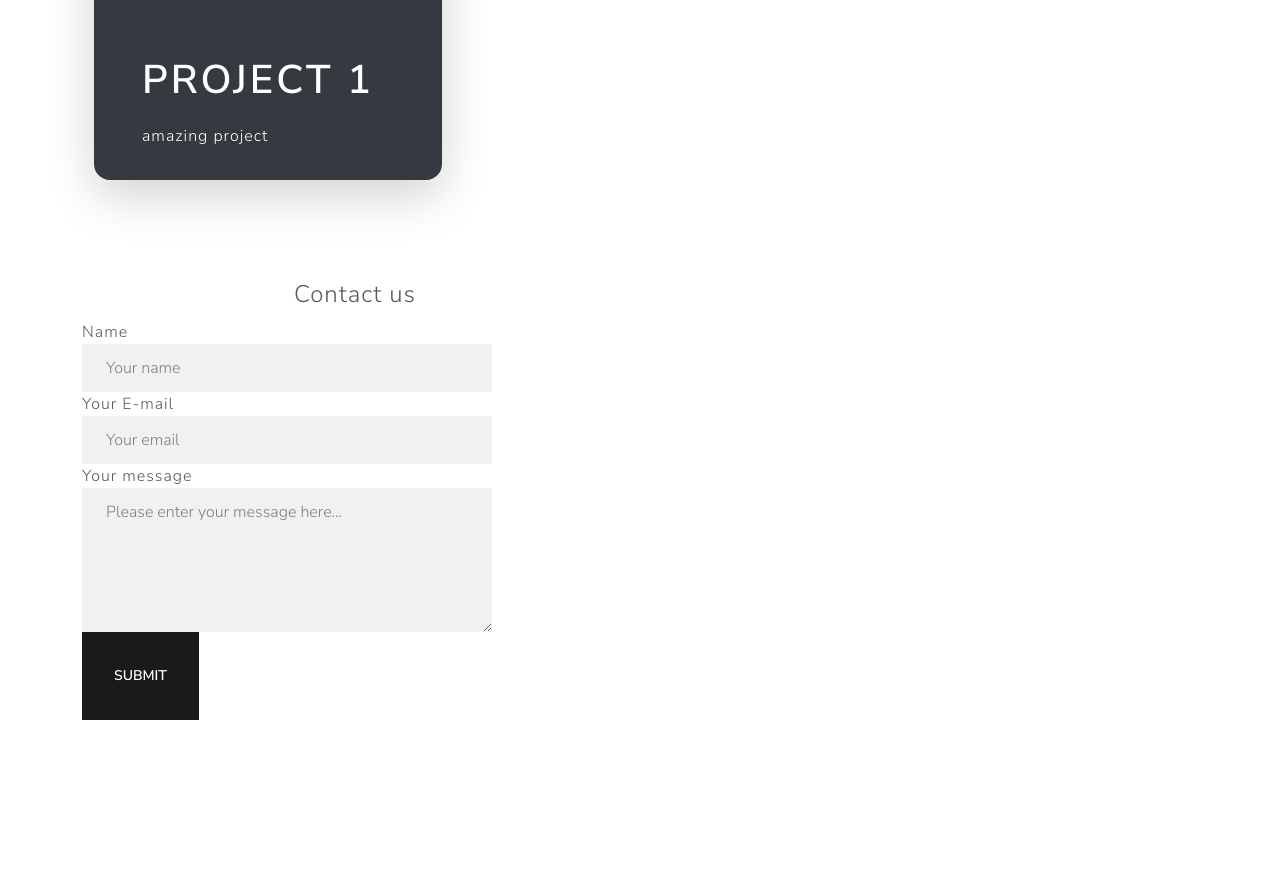
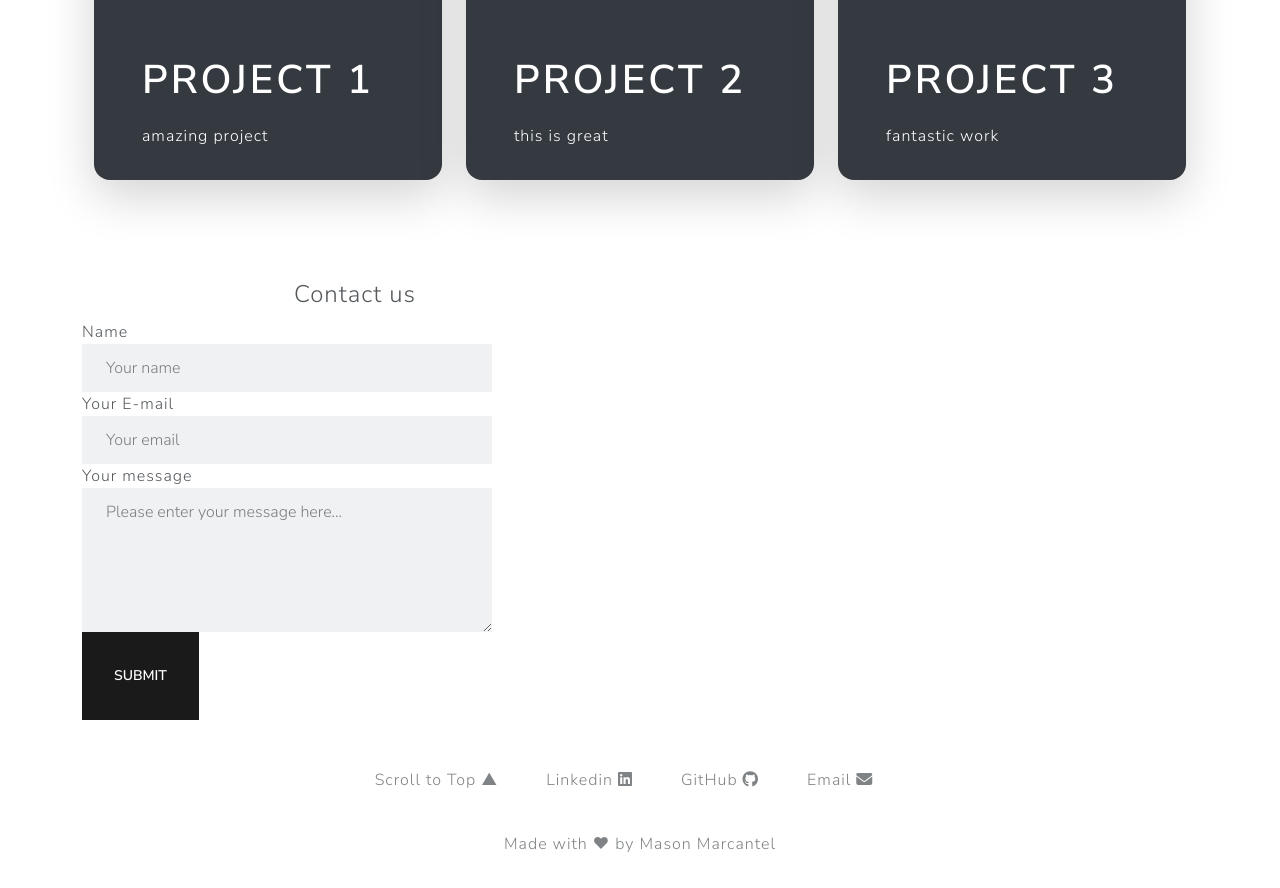
Before and after one commit to MasonMarc/React-Portfolio, a React (Create React App) app in the folder portfolio/: page / in a window 1280 px wide. Shown: the part 180-1068 px from the top of the page. Before the commit the page ends 900 px from the top, so only its background shows below. Built offline with nearby package versions, Linux system fonts and the light colour scheme.

Commit message:
added projects object and footer

```diff
--- a/portfolio/src/components/Card.js
+++ /dev/null
@@ -1,22 +0,0 @@
-import React from 'react';
-
-export default function Card(props) {
-  const cardStyle = {
-    width: '18rem',
-  };
-
-  return (
-    <div className="container">
-      <div className="card" style={cardStyle}>
-        <div className="card-body">
-        <h5 className="card-title">Name: {props.name}</h5>
-          <p className="card-text">Description: {props.description}</p>
-          <p className="card-text">ID: {props.id}</p>
-          <a href="#" className="btn btn-primary">
-            Adopt {props.name}
-          </a>
-        </div>
-      </div>
-    </div>
-  );
-}
--- a/portfolio/src/components/Display.js
+++ b/portfolio/src/components/Display.js
@@ -1,20 +1,24 @@
 import React from 'react';
-import Card from './Card';
 import Nav from './Nav';
 import Projects from './Projects';
 import Contact from './Contact';
+import Footer from './Footer';
 
-const canine = {
-  name: 'Spot',
-  description: 'The best boy',
-  id: 1,
-};
 
-const projects = {
+const projects = [
+  {
   title: 'Project 1',
   description: 'amazing project',
-  id: 1,
-};
+  },
+  {
+    title: 'Project 2',
+    description: 'this is great',
+  },
+  {
+    title: 'Project 3',
+    description: 'fantastic work',
+  },
+];
 
 export default function Display() {
   return (
@@ -27,7 +31,9 @@ export default function Display() {
 
 <div class="container px-4 py-5" id="custom-cards">
 <div class="row row-cols-1 row-cols-lg-3 align-items-stretch g-4 py-5">
-  <Projects title={projects.title} description={projects.description}/>
+  <Projects title={projects[0].title} description={projects[0].description}/>
+  <Projects title={projects[1].title} description={projects[1].description}/>
+  <Projects title={projects[2].title} description={projects[2].description}/>
   </div>
   </div>
 
@@ -36,6 +42,10 @@ export default function Display() {
   <Contact/>
 </div>
 
+<div>
+  <Footer/>
+</div>
+
 </div>
 
   );
--- /dev/null
+++ b/portfolio/src/components/Footer.js
@@ -0,0 +1,22 @@
+import React from 'react';
+
+export default function Footer() {
+
+  return (
+    <div class="container" id="contact">
+        <footer class="py-3 my-4">
+            <ul class="nav justify-content-center border-bottom pb-3 mb-3">
+                <li class="nav-item"><a href="#" class="nav-link px-2 text-muted">Scroll to Top &#9650;</a></li>
+                <li class="nav-item"><a href="https://www.linkedin.com/in/mason-marcantel/"
+                        class="nav-link px-2 text-muted" target="_blank">Linkedin <i
+                            class="fa-brands fa-linkedin"></i></a> </li>
+                <li class="nav-item"><a href="https://github.com/MasonMarc" class="nav-link px-2 text-muted"
+                        target="_blank">GitHub <i class="fa-brands fa-github"></i></a></li>
+                <li class="nav-item"><a href="mailto:masonmarcantel@gmail.com" class="nav-link px-2 text-muted">Email <i
+                            class="fa-solid fa-envelope"></i></a></li>
+            </ul>
+            <p class="text-center text-muted">Made with &#9829; by Mason Marcantel</p>
+        </footer>
+    </div>
+  );
+}
--- a/portfolio/src/components/Nav.js
+++ b/portfolio/src/components/Nav.js
@@ -19,9 +19,9 @@ export default function Nav() {
                 <li class="nav-item mx-0 mx-lg-1"><a class="nav-link py-3 px-0 px-lg-3 rounded"
                         href="#project">Projects</a></li>
                 <li class="nav-item mx-0 mx-lg-1"><a class="nav-link py-3 px-0 px-lg-3 rounded"
-                        href="#challenges">Code Challengers</a></li>
+                        href="#contact">Contact</a></li>
                 <li class="nav-item mx-0 mx-lg-1"><a class="nav-link py-3 px-0 px-lg-3 rounded"
-                        href="#contact">Contact</a></li>
+                        href="#resume">Resume</a></li>
             </ul>
         </div>
     </div>
```
